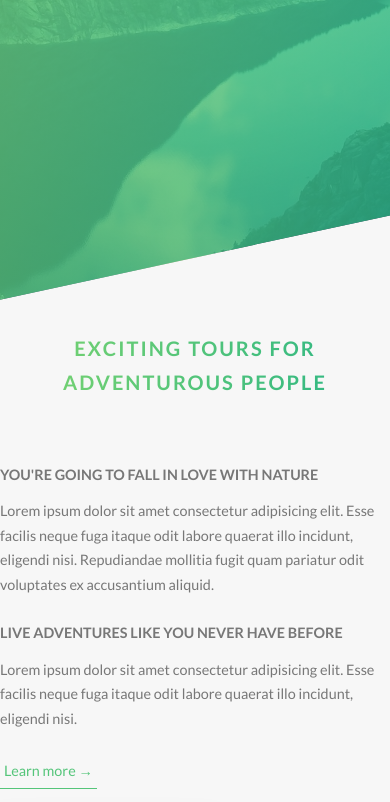
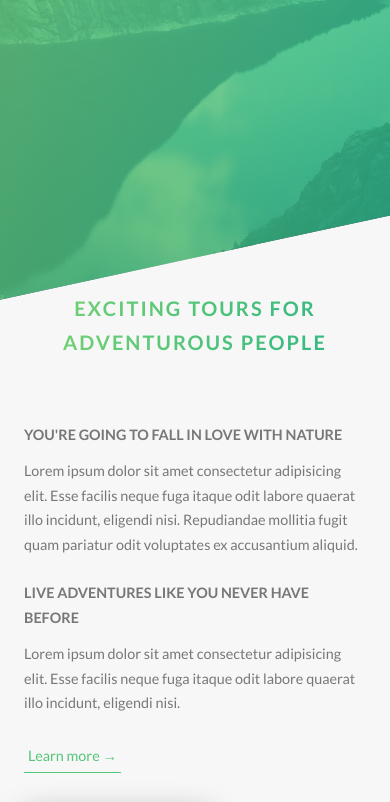
Before and after one commit to xrawvelocity/Natours-project, a website: page index.html in a window 390 px wide. Shown: the part 502-1304 px from the top of the page. Drawn offline with Linux system fonts and the light colour scheme.

Commit message:
include more media queries

```diff
--- a/sass/layout/_footer.scss
+++ b/sass/layout/_footer.scss
@@ -2,10 +2,20 @@
     background-color: $color-gray-dark-3;
     padding: 10rem 0;
     font-size: 1.4rem;
+    color: $color-gray-light-1;
+
+    @include respond(tab-port){
+        padding: 8rem 0;
+    }
+
 
     &__logo-box {
         text-align: center;
         margin-bottom: 8rem;
+
+        @include respond(tab-port){
+            margin-bottom: 6rem;
+        }
     }
 
     &__logo {
@@ -17,6 +27,11 @@
         border-top: 1px solid $color-gray-dark;
         padding-top: 2rem;
         display: inline-block;
+
+        @include respond(tab-port){
+            width: 100%;
+            text-align: center;
+        }
     }
 
     &__list {
@@ -53,5 +68,10 @@
         padding-top: 2rem;
         width: 85%;
         float: right;
+
+        @include respond(tab-port){
+            width: 100%;
+            float: none;
+        }
     }
 }
--- a/sass/layout/_grid.scss
+++ b/sass/layout/_grid.scss
@@ -12,6 +12,7 @@
 
     @include respond(tab-port){
         max-width: 50rem;
+        padding: 0 3rem;
     }
 
     @include clearfix;
--- a/sass/pages/_home.scss
+++ b/sass/pages/_home.scss
@@ -2,6 +2,10 @@
     background-color: $color-gray-light-1;
     padding: 25rem 0;
     margin-top: -20vh;
+
+    @include respond(tab-port){
+        padding: 20rem 0;
+    }
 }
 
 .section-features {
@@ -18,22 +22,38 @@
     & > * {
         transform: skewY(7deg);
     }
+
+    @include respond(tab-port){
+        padding: 15rem 0;
+    }
 }
 
 .section-tours {
     background-color: $color-gray-light-1;
     padding: 25rem 0 15rem 0;
     margin-top: -12rem;
+
+    @include respond(tab-port){
+        padding: 20rem 0 10rem 0;
+    }
 }
 
 .section-stories {
     position: relative;
     padding: 15rem 0;
+
+    @include respond(tab-port){
+        padding: 10rem 0;
+    }
 }
 
 .section-book {
     padding: 15rem 0;
     background-image: linear-gradient(to right bottom, $color-primary-light, $color-primary-dark);
+
+    @include respond(tab-port){
+        padding: 10rem 0;
+    }
 }
 
 .book {
```
Also changed, not shown: css/style.css.
